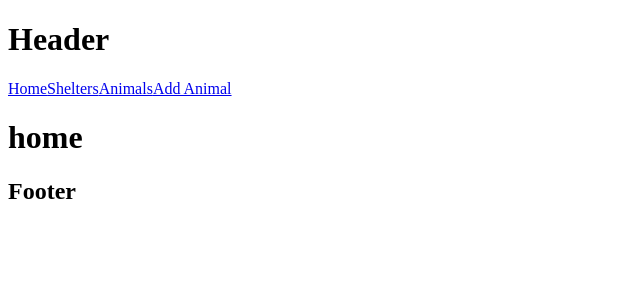
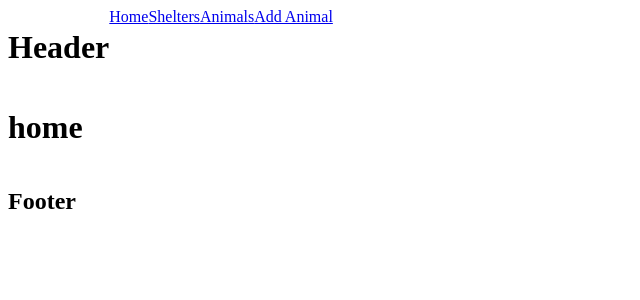
Before and after one commit to Jdoud1993/Phase-3-Kennel-Mate-Front-End, a React (Create React App) app: page / in a window 1280 px wide. Shown: the top 300 px of the page, without its empty margins (0-640 px from the left). Built offline with nearby package versions, Linux system fonts and the light colour scheme.

Commit message:
Installed bootstrap and added CSS to body&header

```diff
--- a/package.json
+++ b/package.json
@@ -6,7 +6,9 @@
     "@testing-library/jest-dom": "^5.16.5",
     "@testing-library/react": "^13.4.0",
     "@testing-library/user-event": "^13.5.0",
+    "bootstrap": "^5.2.3",
     "react": "^18.2.0",
+    "react-bootstrap": "^2.7.0",
     "react-dom": "^18.2.0",
     "react-router-dom": "^5.3.4",
     "react-scripts": "5.0.1",
--- a/src/Components/App.js
+++ b/src/Components/App.js
@@ -12,8 +12,8 @@ function App() {
     <div id="body">
       <div id="header">
         <h1>Header</h1>
+        <Navbar/>
       </div>
-      <Navbar/>
       <Switch>
         <Route exact path="/">
           <Home/>
--- a/src/index.css
+++ b/src/index.css
@@ -0,0 +1,10 @@
+#body {
+    display: flex;
+    flex-direction: column;
+    justify-content: space-between;
+}
+
+#header {
+    display: flex;
+    flex-direction: row;
+}
```
Also changed, not shown: 1 other file (tests, documents, lock files or other folders).
